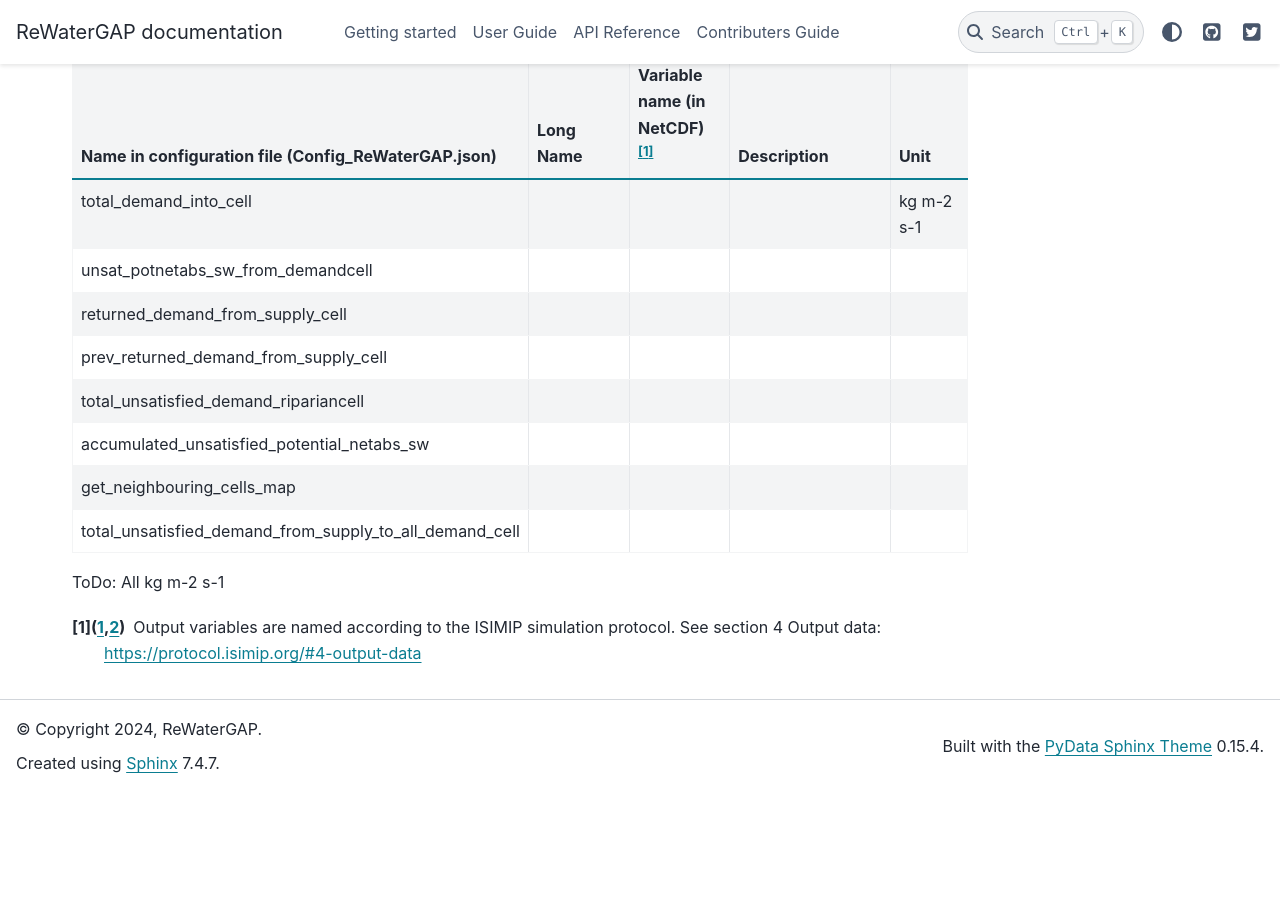
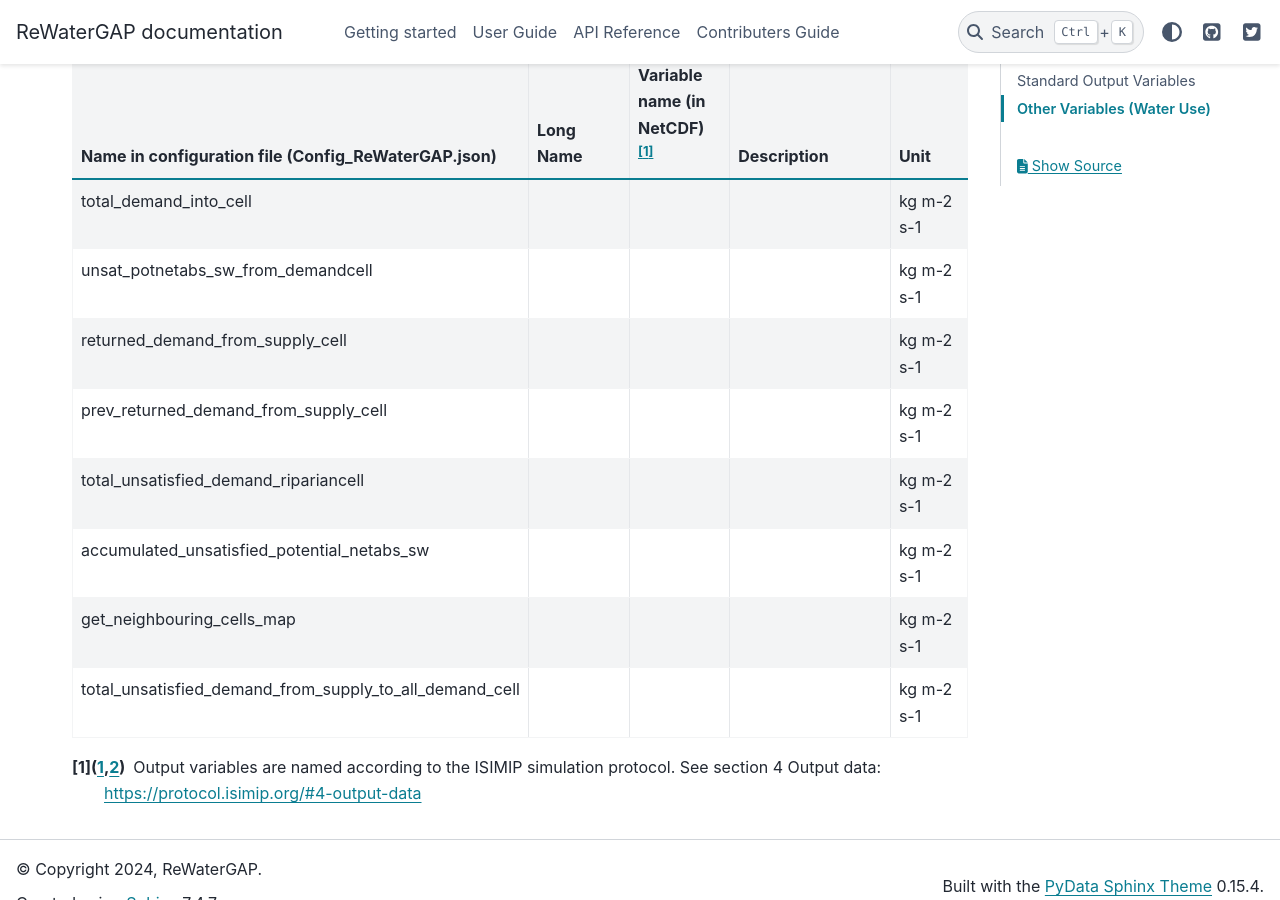
Before and after one commit to HydrologyFrankfurt/ReWaterGAP, a Sphinx documentation site: the page built from docs/Glossary/Index.rst, in a window 1280 px wide and 900 px high, scrolled down 4930 px. Built offline with Sphinx 7.4.7 and the PyData theme 0.15.4, drawn with Linux system fonts in a browser that asks for light colours; pages that are not in the unit, such as notebooks, are missing from menus; before the commit the page ends 5723 px from its top, so only the background shows below that.

Commit message:
Update Index.rst

```diff
--- a/docs/Glossary/Index.rst
+++ b/docs/Glossary/Index.rst
@@ -64,15 +64,13 @@
    :widths: 20, 20, 15, 30, 15
 
    "total_demand_into_cell","","","","kg m-2 s-1"
-   "unsat_potnetabs_sw_from_demandcell","","","",""
-   "returned_demand_from_supply_cell","","","",""
-   "prev_returned_demand_from_supply_cell","","","",""
-   "total_unsatisfied_demand_ripariancell","","","",""
-   "accumulated_unsatisfied_potential_netabs_sw","","","",""
-   "get_neighbouring_cells_map","","","",""
-   "total_unsatisfied_demand_from_supply_to_all_demand_cell","","","",""
-
-ToDo: All kg m-2 s-1
+   "unsat_potnetabs_sw_from_demandcell","","","","kg m-2 s-1"
+   "returned_demand_from_supply_cell","","","","kg m-2 s-1"
+   "prev_returned_demand_from_supply_cell","","","","kg m-2 s-1"
+   "total_unsatisfied_demand_ripariancell","","","","kg m-2 s-1"
+   "accumulated_unsatisfied_potential_netabs_sw","","","","kg m-2 s-1"
+   "get_neighbouring_cells_map","","","","kg m-2 s-1"
+   "total_unsatisfied_demand_from_supply_to_all_demand_cell","","","","kg m-2 s-1"
 
 
 
```
